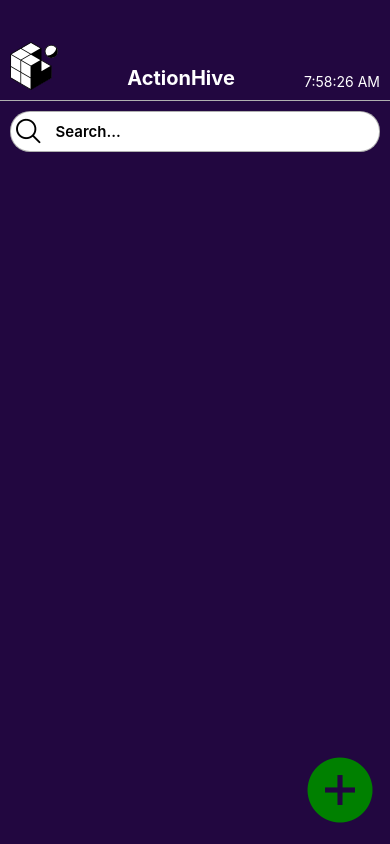
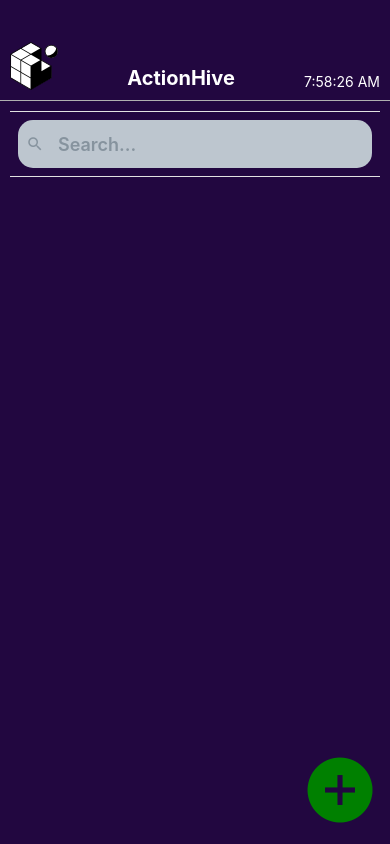
Before and after one commit to MatyilaSango/actionhive, a React Native app: screen / in a window 390 px wide. Built offline with nearby package versions, Linux system fonts and the light colour scheme; what react-native-toast-notifications would draw is missing.

Commit message:
Refactor: using searchbar from react native elements

```diff
--- a/src/components/Search/Search.tsx
+++ b/src/components/Search/Search.tsx
@@ -1,40 +1,36 @@
-import { StyleSheet, TextInput, View } from 'react-native'
+import { StyleSheet } from 'react-native'
 import React from 'react'
 import { useDispatch, useSelector } from 'react-redux'
 import { RootState } from '../../Store/app/store'
 import { storeSearch } from '../../Store/features/search/searchSlice'
-import Ionicons from '@expo/vector-icons/Ionicons'
+import { SearchBar } from '@rneui/themed'
 
 export default function Search() {
   const search = useSelector((state: RootState) => state.search.value)
   const dispatch = useDispatch()
 
   const handleTextInput = (e: string) => {
-    dispatch(storeSearch({value: e}))
+    dispatch(storeSearch({ value: e }))
   }
 
   return (
-    <View style={styles.container}>
-      <Ionicons name="search-outline" size={30} />
-      <TextInput style={styles.textInput} defaultValue={search} placeholder='Search...' onChangeText={(e) => handleTextInput(e)}/>
-    </View>
+    <SearchBar
+      containerStyle={{ backgroundColor: "transparent" }}
+      round={true}
+      lightTheme={true}
+      style={styles.searchBar}
+      value={search}
+      placeholder='Search...'
+      onChangeText={(e) => handleTextInput(e)}
+    />
   )
 }
 
 const styles = StyleSheet.create({
-  container: {
-    borderWidth: 1,
-    borderRadius: 20,
-    borderColor: "#00000050",
-    backgroundColor: "#fff",
-    flexDirection: "row",
-    alignItems: "center",
-    justifyContent: "space-evenly"
-  },
-  textInput: {
-    padding: 10,
-    fontSize: 15,
+  searchBar: {
+    fontSize: 18,
     fontWeight: "600",
-    width: "90%"
+    width: "90%",
+    color: "#00000099"
   }
 })
```
